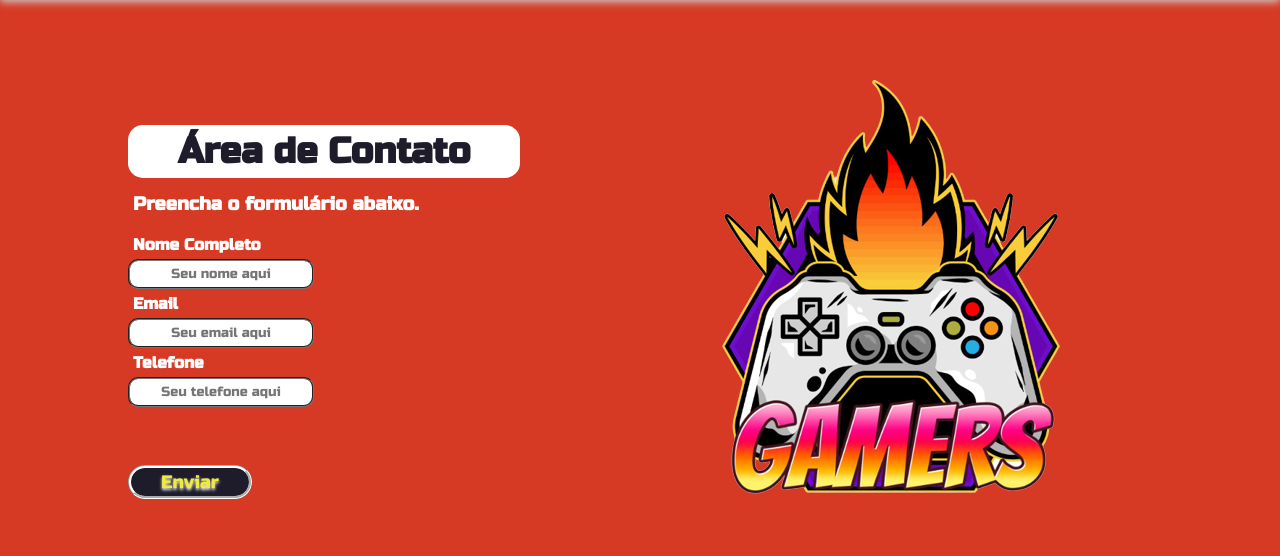
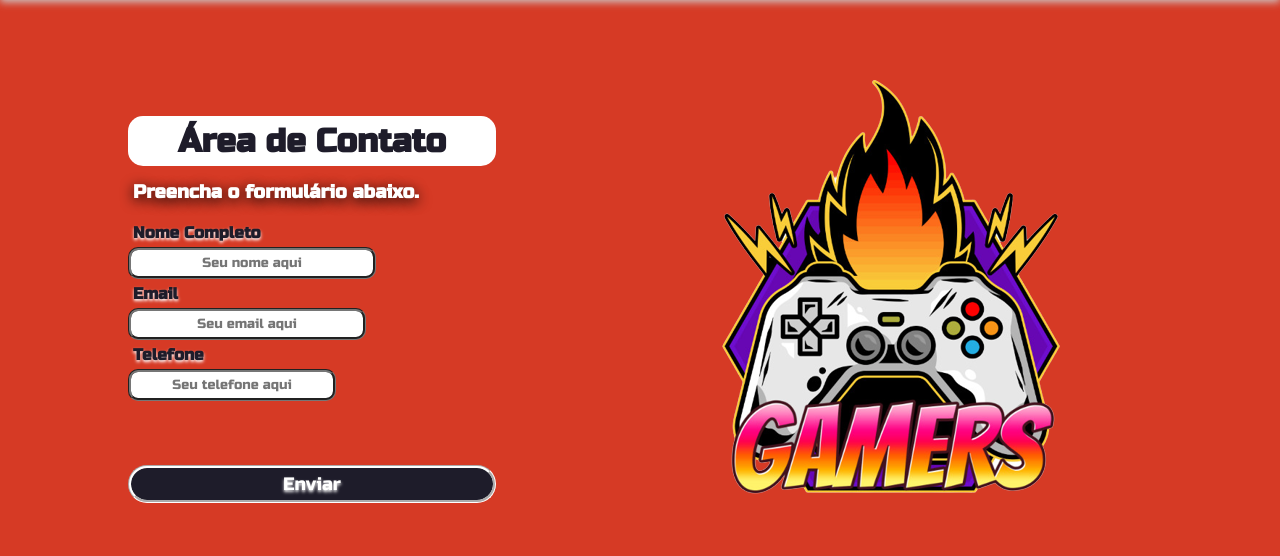
Before and after one commit to gabrieldevjr/projeto, a PHP site: page /contato.html in a window 1280 px wide. Shown: the part 91-647 px from the top of the page. Run offline with PHP 8.4, Linux system fonts and the light colour scheme.

Commit message:
Update style.css

```diff
--- a/style.css
+++ b/style.css
@@ -138,7 +138,7 @@
 
 .area-de-contato {
     text-shadow: var(---white);
-    font-size: 24px;
+    font-size: 22px;
     padding: 5px 50px;
     text-shadow: var(---white) 0 0.1rem 0.2rem;
     border-radius: 15px;
@@ -148,78 +148,114 @@
 
 h3 {
     padding: 15px 5px;
+    text-shadow:0 0.2rem 0.8rem #080808;
+}
+
+.text_nome_form{
+    padding: 5px 5px;
+    text-shadow: var(---white) 0 0.1rem 0.2rem;
 }
 
 .nome_form{
+    text-size-adjust: auto;
     border-radius: 10px;
     border-style: groove;
-    padding: 5px 5px;
+    border-width: medium;
+    padding: 5px 35px;
     text-align: center;
     transition: all 0.5s;
 }
 
 .nome_form:hover, .nome_form:focus{
     padding: 5px 50px;
+    border-color: yellow;
+}
+
+.text_email_form{
+    padding: 5px 5px;
+    text-shadow: var(---white) 0 0.1rem 0.2rem;
 }
 
 .email_form {
+    text-size-adjust: auto;
     border-radius: 10px;
     border-style: groove;
-    padding: 5px 5px;
+    border-width: medium;
+    padding: 5px 30px;
     text-align: center;
     transition: all 0.5s;
 }
 
 .email_form:hover, .email_form:focus{
     padding: 5px 40px;
+    border-color: yellow;
 }
 
-.telefone_form {
+.text_telefone_form{
+    padding: 5px 5px;
+    text-shadow: var(---white) 0 0.1rem 0.2rem;
+}
+
+.telefone_form{
+    text-size-adjust: auto;
     border-radius: 10px;
     border-style: groove;
-    padding: 5px 5px;
+    border-width: medium;
+    padding: 5px 15px;
     text-align: center;
     transition: all 0.5s;
 }
 
 .telefone_form:hover, .telefone_form:focus{
-    padding: 5px 20px;
-}
-
-.text_nome_form{
-    padding: 5px 5px;
-    color: white;
-}
-
-.text_email_form{
-    padding: 5px 5px;
-    color: white;
-}
-
-.text_telefone_form{
-    padding: 5px 5px;
-    color: white;
+    padding: 5px 25px;
+    border-color: yellow;
 
 }
 
+.text_mensagem_form{
+    padding: 5px 5px;
+    text-shadow: var(---white) 0 0.1rem 0.2rem;
+}
+
+.mensagem_form{
+    padding: 20px 100px;
+    text-align: initial;
+    transition: all 0.5s;
+    border-radius: 10px;
+    border-width: medium;
+    border-style: groove;
+    text-align: center;
+
+}
+
+.mensagem_form:hover, .mensagem_form:focus{
+    border-radius: 40px;
+    border-color: yellow;
+    border-style: inset;
+}
+
 .enviar-btn{
-    padding: 3px 30px;
+    padding: 5px 50px;
     background: var(---dark);
-    color: var(---yellow);
+    color: var(---white);
     text-shadow: var(---white) 0 0.1rem 0.2rem;
     border-radius: 20px;
     border-style: groove;
     border-color: white;
     font-size: 18px;
     transition: all 0.5s;
+    display: block;
+    text-align: center;
+
 }
 
 .enviar-btn:hover, .enviar-btn:focus{
-    background: blue;
-    color: var(---white);
+    background: yellow;
+    color: var(---black);
     border-radius: 20px;
     border-style: inset;
-    border-color: white;
+    border-color: black;
     padding: 10px 50px;
     font-size: 18px;
+    text-align: center;
 }
```
